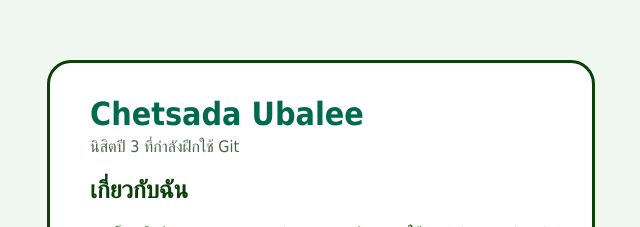
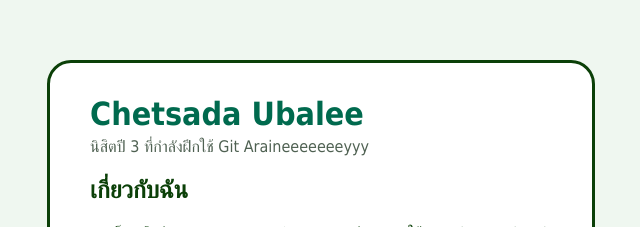
Before and after one commit to 67021545aa/my-profile, a plain HTML site: page index.html in a window 1280 px wide. Shown: the part 180-407 px from the top of the page, without its empty margins (319-959 px from the left). Drawn offline with Linux system fonts and the light colour scheme.

Commit message:
Change tagline

```diff
--- a/index.html
+++ b/index.html
@@ -9,7 +9,7 @@
 <body>
   <main class="card">
     <h1>Chetsada Ubalee</h1>
-    <p class="tagline">นิสิตปี 3 ที่กำลังฝึกใช้ Git</p>
+    <p class="tagline">นิสิตปี 3 ที่กำลังฝึกใช้ Git Araineeeeeeeyyy</p>
 
     <h2>เกี่ยวกับฉัน</h2>
     <p>ฉันเป็นนิสิตปี 3 สาขาคอมพิวเตอร์วิทยา กำลังเรียนรู้การใช้งาน Git และ GitHub</p>
```
